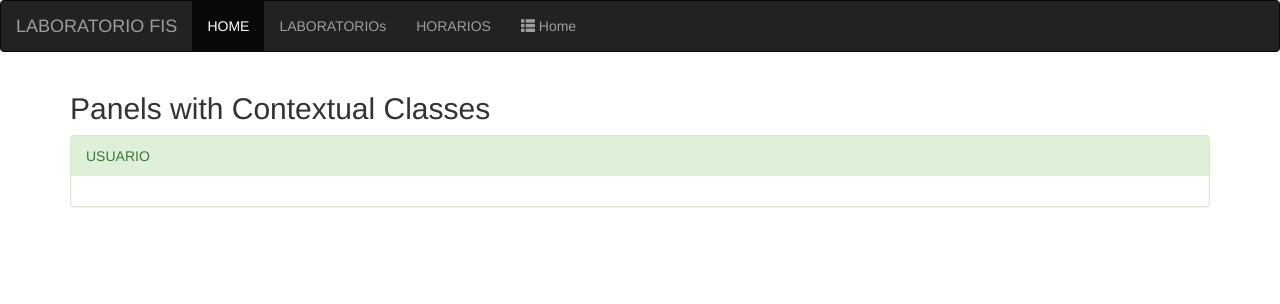
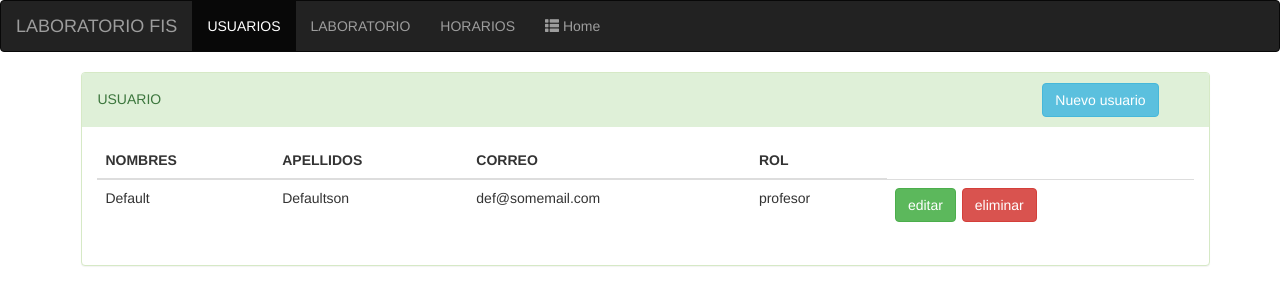
Before and after one commit to jsofii/SW-2, an Angular app in the folder ClientApp/: page /usuario in a window 1280 px wide. Shown: the top 304 px of the page. Built offline with nearby package versions, Linux system fonts and the light colour scheme.

Commit message:
usuarioMenu

```diff
--- a/ClientApp/src/app/nav-menu/nav-menu.component.html
+++ b/ClientApp/src/app/nav-menu/nav-menu.component.html
@@ -7,9 +7,9 @@
       <a class="navbar-brand" href="#">LABORATORIO FIS</a>
     </div>
     <ul class="nav navbar-nav">
-      <li class="active"><a href="#">HOME</a></li>
+      <li class="active"><a href="#">USUARIOS</a></li>
 
-      <li><a href="#">LABORATORIOs</a></li>
+      <li><a href="#">LABORATORIO</a></li>
       <li><a href="#">HORARIOS</a></li>
       <li [routerLinkActive]='["link-active"]'>
           <a [routerLink]='["/usuario"]' >
--- a/ClientApp/src/app/usuario/usuario.component.html
+++ b/ClientApp/src/app/usuario/usuario.component.html
@@ -1,15 +1,45 @@
 <div class="container">
-    <h2>Panels with Contextual Classes</h2>
-    <div class="panel-group">
+
+    <div style="margin-left: 1%" class="panel-group">
 
 
       <div class="panel panel-success">
-        <div class="panel-heading">USUARIO</div>
+        <div class="panel-heading">USUARIO
+            <button style="margin-left: 80%" class="btn btn-info">Nuevo usuario</button>
+        </div>
         <div class="panel-body">
 
 
 
-        </div>
+                <table class="table">
+                  <thead>
+                    <tr>
+                      <th>NOMBRES</th>
+                      <th>APELLIDOS</th>
+                      <th>CORREO</th>
+                      <th>ROL</th>
+                    </tr>
+                  </thead>
+                  <tbody>
+                    <tr>
+                      <td>Default</td>
+                      <td>Defaultson</td>
+                      <td>def@somemail.com</td>
+                      <td>profesor</td>
+                      <td>   <button class="btn btn-success">editar</button>
+                     <button style="margin-left: 2%" class="btn btn-danger">eliminar</button></td>
+
+
+
+                    </tr>
+
+                  </tbody>
+                </table>
+              </div>
+
+
+
+
       </div>
 
 
```
